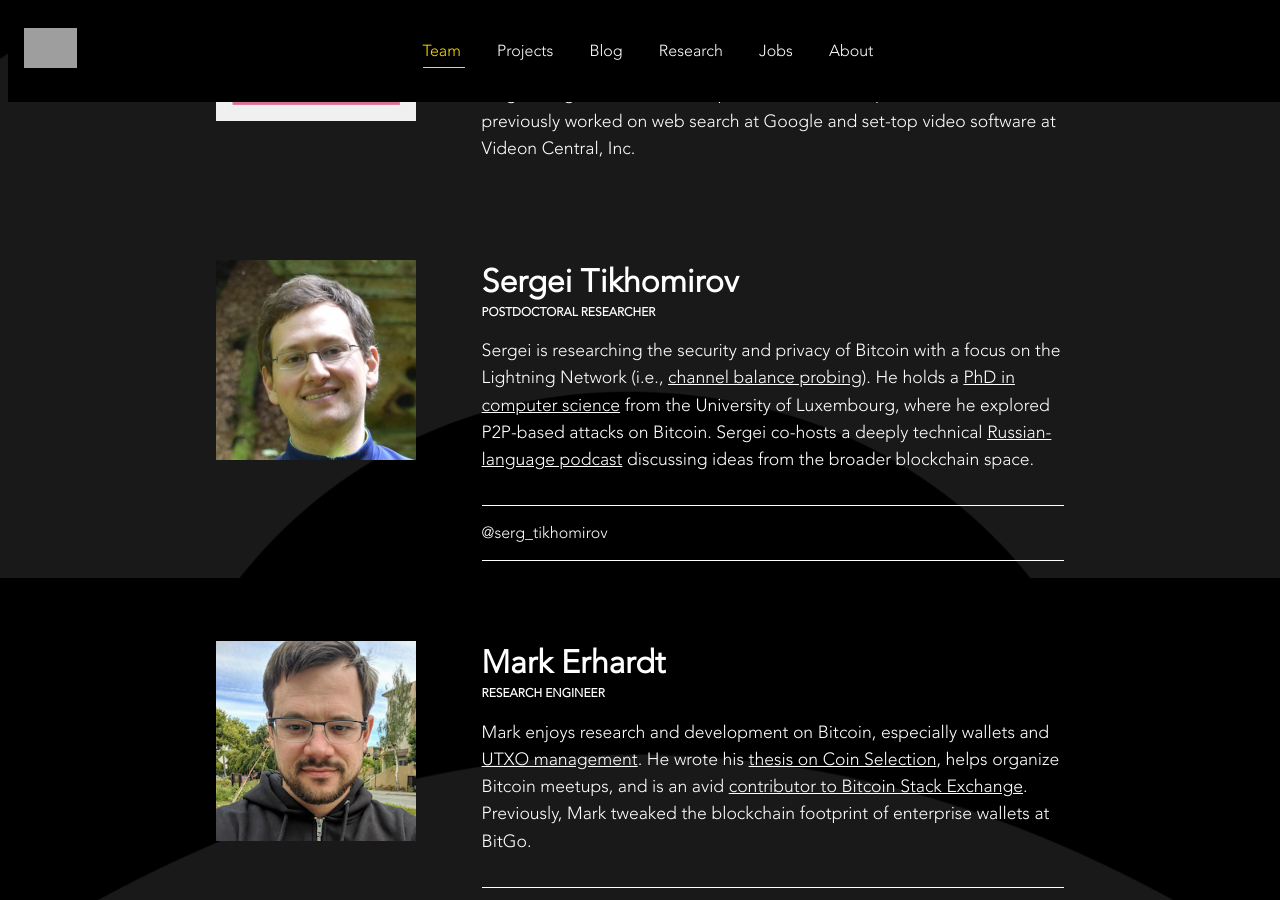
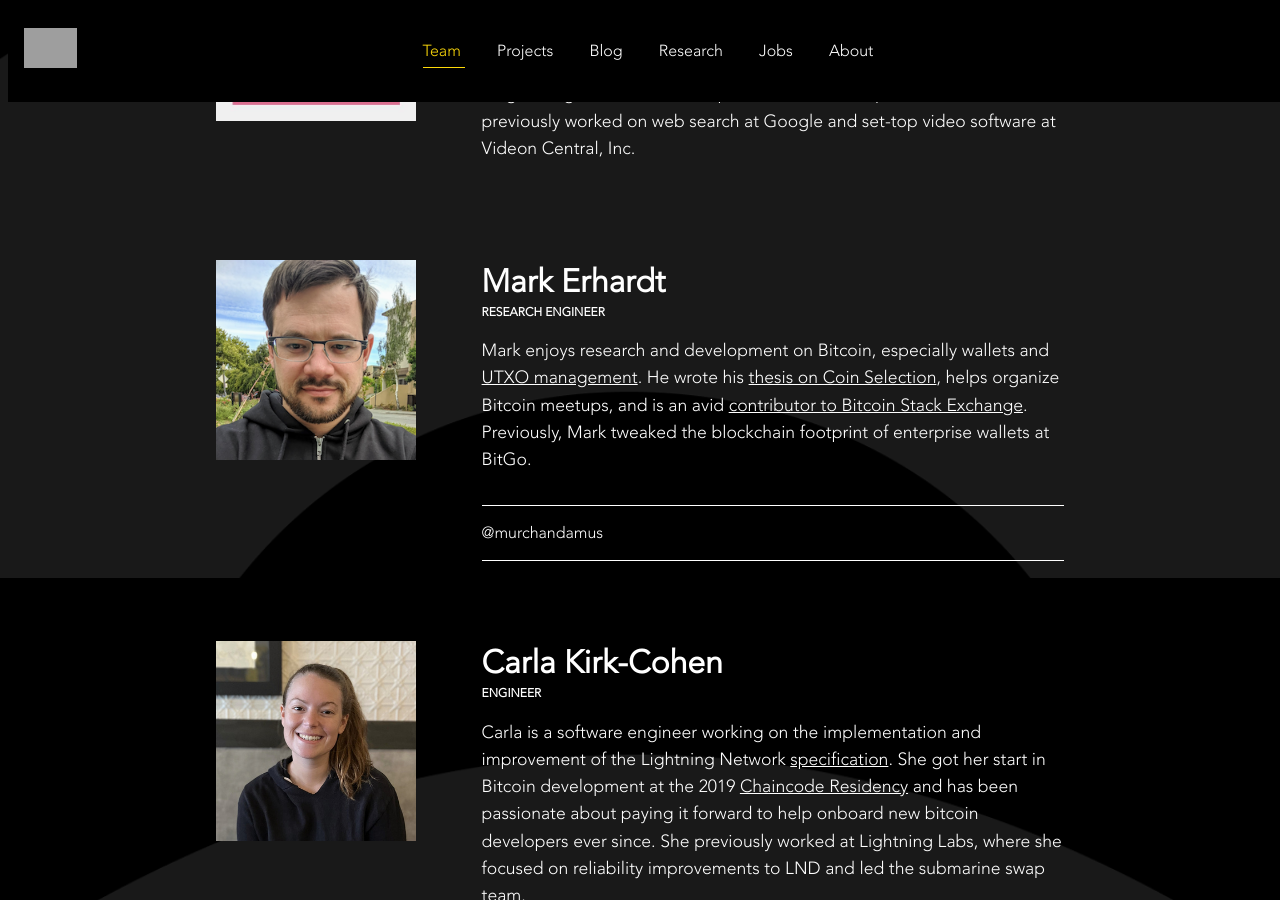
Before and after one commit to furszy/chaincodelabs.github.io, a Jekyll site: the page built from team.html, in a window 1280 px wide and 900 px high, scrolled down 2122 px. Built offline with Jekyll 4.4.1, drawn with Linux system fonts in a browser that asks for light colours; grey boxes are pictures that could not be loaded.

Commit message:
rm sergei (#65)

```diff
--- a/_data/team.yml
+++ b/_data/team.yml
@@ -31,13 +31,6 @@
   description: Russ has done a lot of work to help separate Bitcoin Core's node, wallet and GUI components. His work to introduce well-defined <a href="https://github.com/bitcoin/bitcoin/pull/10973" target="_blank" rel="noopener">node-wallet</a> and <a href="https://github.com/bitcoin/bitcoin/pull/10244" target="_blank" rel="noopener">node-GUI</a> has been merged to the project, and he continues to work on a long-term goal to <a href="https://github.com/bitcoin/bitcoin/pull/10102" target="_blank" rel="noopener">run the components in different processes</a>. Russ previously worked on web search at Google and set-top video software at Videon Central, Inc.
   image: assets/images/Russ.jpeg
   alt: Picture of Russ Yanofsky
-- name: Sergei Tikhomirov
-  title: Postdoctoral Researcher
-  description: Sergei is researching the security and privacy of Bitcoin with a focus on the Lightning Network (i.e., <a href="https://eprint.iacr.org/2021/384" target="_blank" rel="noopener">channel balance probing</a>). He holds a <a href="https://hdl.handle.net/10993/44424" target="_blank" rel="noopener">PhD in computer science</a> from the University of Luxembourg, where he explored P2P-based attacks on Bitcoin. Sergei co-hosts a deeply technical <a href="https://basicblockradio.com/" target="_blank" rel="noopener">Russian-language podcast</a> discussing ideas from the broader blockchain space.
-  social: "@serg_tikhomirov"
-  link: https://twitter.com/serg_tikhomirov
-  image: assets/images/sergei.jpg
-  alt: Picture of Sergei Tikhomirov
 - name: Mark Erhardt
   title: Research Engineer
   description: Mark enjoys research and development on Bitcoin, especially wallets and <a href="https://blog.bitgo.com/utxo-management-for-enterprise-wallets-5357dad08dd1" target="_blank">UTXO management</a>. He wrote his <a href="http://murch.one/wp-content/uploads/2016/11/erhardt2016coinselection.pdf" target="_blank">thesis on Coin Selection</a>, helps organize Bitcoin meetups, and is an avid <a href="https://bitcoin.stackexchange.com" target="_blank">contributor to Bitcoin Stack Exchange</a>. Previously, Mark tweaked the blockchain footprint of enterprise wallets at BitGo.
```
Also changed, not shown: assets/images/sergei.jpg (deleted).
